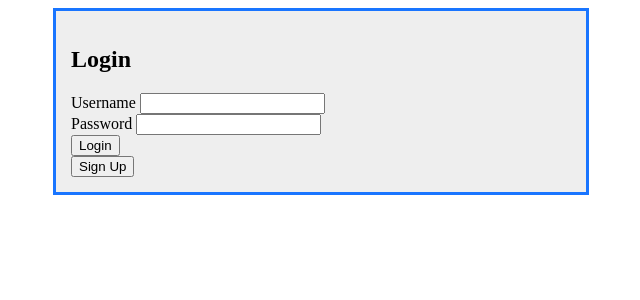
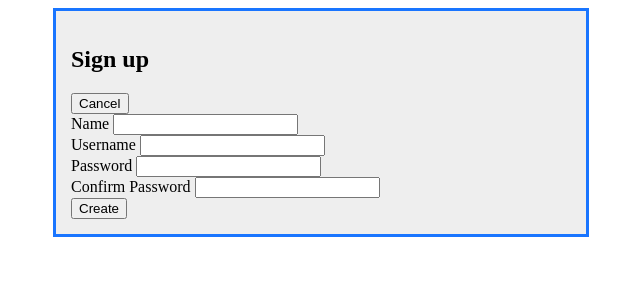
Before and after one commit to Wrthlor/Fitness-Tracker, a React (Create React App) app in the folder frontend/: page / in a window 1280 px wide. Both pictures are taken after a click on the button "Sign Up". Shown: the top 300 px of the page, without its empty margins (319-959 px from the left). Built offline with nearby package versions, Linux system fonts and the light colour scheme; no server answers.

Commit message:
Implemented simple user sign up functionality

```diff
--- a/frontend/src/App.js
+++ b/frontend/src/App.js
@@ -1,6 +1,7 @@
 import React, { useEffect, useState } from 'react';
 
 import LoginForm from './components/LoginForm';
+import SignUp from './components/SignUp';
 import Notification from './components/Notification';
 import FitnessTracker from './components/FitnessTracker';
 
@@ -13,9 +14,18 @@ const App = () => {
     const [username, setUsername ] = useState('');
     const [password, setPassword ] = useState('');
 
+    const [usersList, setUsersList ] = useState([]);
+    const [signup, setSignup ] = useState(false);
+    const [newUser, setNewUser ] = useState({
+        name: '',
+        username: '',
+        password: '',
+        confirmPassword: '',
+    })
+
     const [message, setMessage ] = useState({
         message: '',
-        className: ''
+        type: ''
     });
 
     // Checks for logged-in user
@@ -26,6 +36,14 @@ const App = () => {
             setUser(user);
             logsService.setToken(user.token);
         }
+    }, []);
+
+    // Gets array of existing users
+    useEffect(() => {
+        usersServices
+            .getUsers()
+            .then(users => setUsersList(users))
+            .catch(error => console.log(error));
     }, []);
 
     // Manages when user tries to login and logout
@@ -89,6 +107,131 @@ const App = () => {
             setUsername(event.target.value);
     }
 
+    // Manages new user creation
+    const usernameRegex = /^(?!-)(?!.*--)[a-zA-Z0-9-]+(?<!-)$/;
+    const passwordRegex = /^[a-zA-Z0-9]+$/;
+
+    const handleSignUp = (event) => {
+        event.preventDefault();
+
+        switch (event.target.name) {
+            case 'signup':
+                // Checks if name meets criteria
+                if (!usernameRegex.test(newUser.name)) {
+                    setMessage({
+                        message: 'Name may only contain alphanumeric characters or single hyphens, and cannot begin or end with a hyphen.',
+                        type: 'warning'
+                    })
+                    setTimeout(() => {
+                        setMessage('')
+                    }, 5000);
+                }
+                // Checks username meets criteria
+                else if (!usernameRegex.test(newUser.username)) {
+                    setMessage({
+                        message: 'Username may only contain alphanumeric characters or single hyphens, and cannot begin or end with a hyphen.',
+                        type: 'warning'
+                    })
+                    setTimeout(() => {
+                        setMessage('')
+                    }, 5000);
+                }
+                // Checks for existing usernames
+                else if (usersList.map(user => user.username).includes(newUser.username)) {
+                    setMessage({
+                        message: 'Username already exists',
+                        type: 'warning'
+                    })
+                    setTimeout(() => {
+                        setMessage('')
+                    }, 5000);
+                }
+                // Checks password meets criteria
+                else if (newUser.password.length < 8 || !passwordRegex.test(newUser.password)) {
+                    setMessage({
+                        message: 'Passwords may only contain alphanumeric characters and must be greater than 8 characters',
+                        type: 'warning'
+                    })
+                    setTimeout(() => {
+                        setMessage('')
+                    }, 5000);
+                }
+                // Checks if confirmed/passwords match
+                else if (newUser.password !== newUser.confirmPassword) {
+                    setMessage({
+                        message: 'Passwords do not match',
+                        type: 'warning'
+                    })
+                    setTimeout(() => {
+                        setMessage('')
+                    }, 5000);
+                }
+                // Meets critera to create new user
+                else {
+                    usersServices.createUser(newUser)
+                    setNewUser({
+                        name: '',
+                        username: '',
+                        password: '',
+                        confirmPassword: '',
+                    })
+                    setSignup(false);
+
+                }
+                break;
+
+            case 'cancel':
+                setNewUser({
+                    name: '',
+                    username: '',
+                    password: '',
+                    confirmPassword: '',
+                })
+                setSignup(false);
+                break;
+
+            default:
+                setUsername('');
+                setPassword('');
+                setSignup(true);
+                break;
+        }
+    }
+
+    const handleChange2 = (event) => {
+        event.preventDefault();
+
+        switch (event.target.name) {
+            case 'username':
+                setNewUser({
+                    ...newUser,
+                    username: event.target.value
+                })
+                break;
+
+            case 'password':
+                setNewUser({
+                    ...newUser,
+                    password: event.target.value
+                })
+                break;
+
+            case 'confirmPassword':
+                setNewUser({
+                    ...newUser,
+                    confirmPassword: event.target.value
+                })
+                break;
+
+            default:
+                setNewUser({
+                    ...newUser,
+                    name: event.target.value
+                })
+                break;
+        }
+    }
+
     return (
         <div id='app'>
 
@@ -99,6 +242,8 @@ const App = () => {
 
             {user === null
                 ? (
+                    signup === false
+                    ? (
                         <div>
                             <LoginForm
                                 handleLogin={handleLogin}
@@ -107,10 +252,18 @@ const App = () => {
                                 password={password}
                                 handleChange={handleChange}
                             />
-                        <button>
+
+                            <button onClick={handleSignUp}>
                                 Sign Up
                             </button>
                         </div> )
+                    : <SignUp
+                        handleSignUp={handleSignUp}
+                        name2={newUser.name}
+                        username={newUser.user}
+                        password={newUser.password}
+                        confirmPassword={newUser.confirmPassword}
+                        handleChange={handleChange2} /> )
                 : (
                     <div>
                         <div id='logged-in'>
--- a/frontend/src/components/LoginForm.js
+++ b/frontend/src/components/LoginForm.js
@@ -29,7 +29,9 @@ const LoginForm = ({
                 </div>
 
                 <div>
-                    <button type="submit">Login</button>
+                    <button type="submit">
+                        Login
+                    </button>
                 </div>
             </form>
         </div>
--- a/frontend/src/components/SignUp.js
+++ b/frontend/src/components/SignUp.js
@@ -1,15 +1,66 @@
 import React from 'react';
 
-const SignUp = ({ handleLogin }) => {
-
+const SignUp = ({
+    handleSignUp,
+    handleChange,
+    name2,
+    username,
+    password,
+    confirmPassword
+}) => {
 
     return (
         <div>
-            <form onSubmit={handleLogin}>
-                <div>Name</div>
-                <div>Username</div>
-                <div>Password</div>
-                <div>Confirm Password</div>
+            <div>
+                <h2>Sign up</h2>
+
+                <button name='cancel' onClick={handleSignUp}>
+                    Cancel
+                </button>
+            </div>
+
+            <form name='signup' onSubmit={handleSignUp}>
+
+                <div>
+                    Name { }
+                    <input
+                        type='text'
+                        value={name2}
+                        maxLength='100'
+                        onChange={handleChange} />
+                </div>
+
+                <div>
+                    Username { }
+                    <input
+                        type='text'
+                        name='username'
+                        value={username}
+                        maxLength='100'
+                        onChange={handleChange} />
+                </div>
+                <div>
+                    Password { }
+                    <input
+                        type='password'
+                        name='password'
+                        value={password}
+                        maxLength='100'
+                        onChange={handleChange} />
+                </div>
+
+                <div>
+                    Confirm Password { }
+                    <input
+                        type='password'
+                        name='confirmPassword'
+                        value={confirmPassword}
+                        onChange={handleChange} />
+                </div>
+
+                <button type='submit'>
+                    Create
+                </button>
             </form>
         </div>
     )
```
Lines whose indentation alone changed are shown as unchanged.
